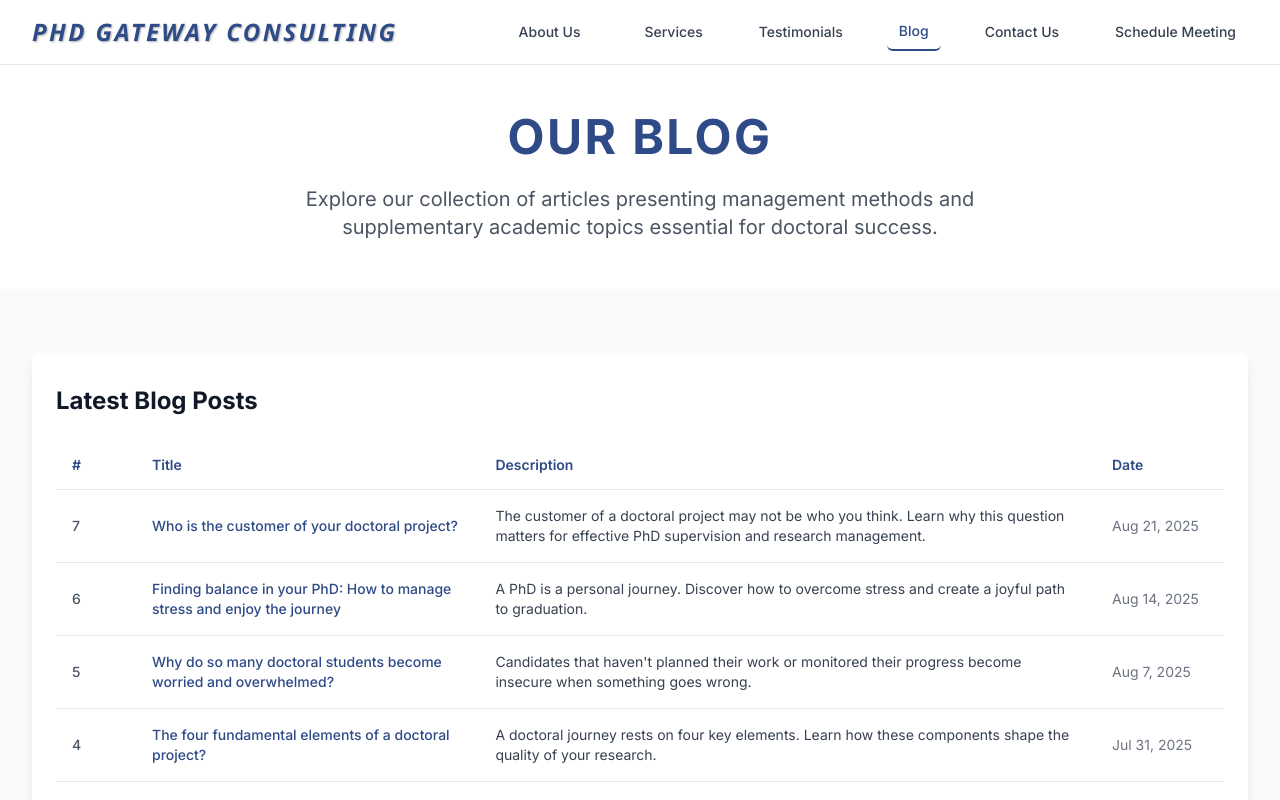
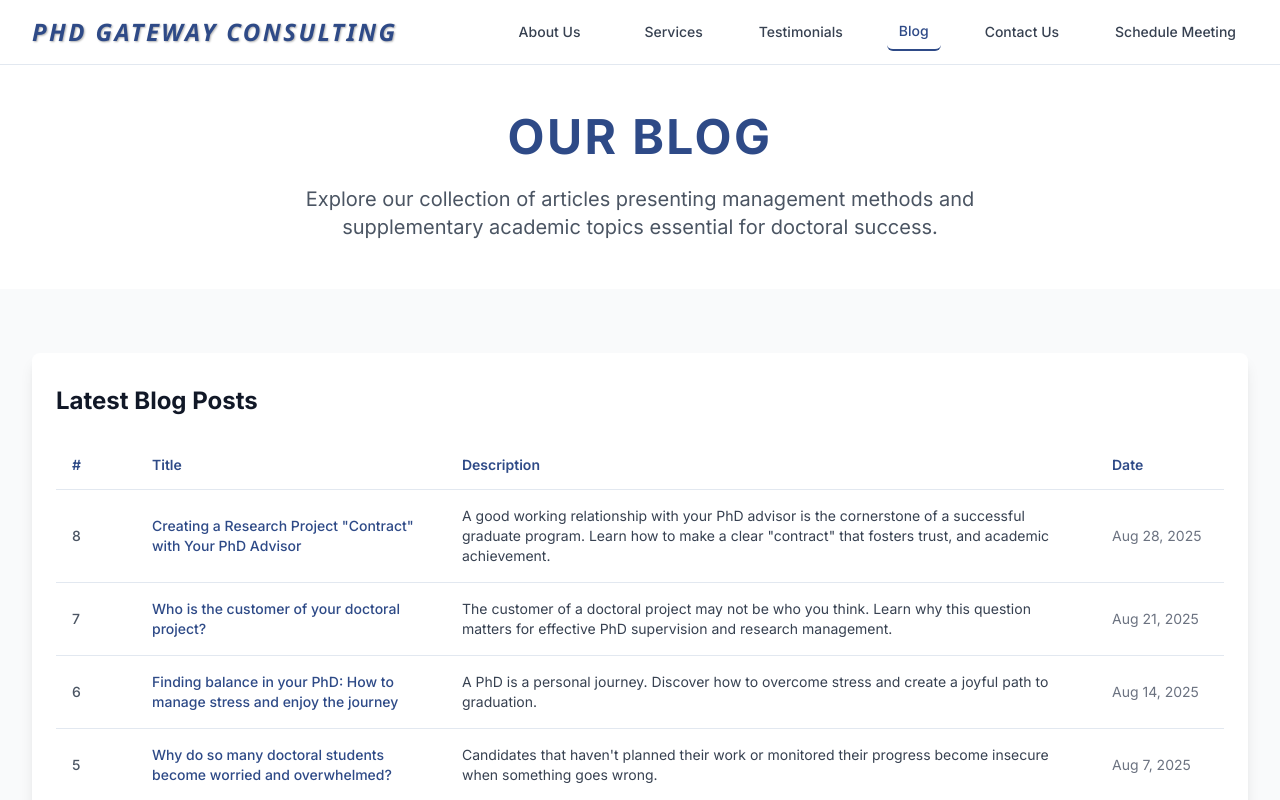
Before and after one commit to ReuvenKatz/pathway-nexus-gateway1, a React (Vite) app: page /blogs in a window 1280 px wide. Shown: the top 800 px of the page. Built offline with nearby package versions, Linux system fonts and the light colour scheme; a web font is replaced by a local one.

Commit message:
Add new blog post

```diff
--- a/src/data/blogs.ts
+++ b/src/data/blogs.ts
@@ -7,6 +7,46 @@ export interface Blog {
 }
 
 export const blogs: Blog[] = [
+  {
+    id: "9",
+    title: "Creating a Research Project \"Contract\" with Your PhD Advisor",
+    description: "A good working relationship with your PhD advisor is the cornerstone of a successful graduate program. Learn how to make a clear \"contract\" that fosters trust, and academic achievement.",
+    publishDate: "2025-08-28",
+    content: `
+      <div class="prose max-w-none">
+        <p><strong>Key words:</strong> PhD advisor contract, doctoral project milestones</p>
+
+        <p>One of the best things you can do at the very outset of your doctoral project, is to build a clear understanding with your advisor. In academia, what we refer to as the doctoral "contract" is the trust and communication which exists between both parties, an intellectual and interpersonal agreement that sets up expectations and strengthens your advisor–student relationship.</p>
+
+        <h3>Why a Doctoral "Contract" Matters</h3>
+        <p>A research project "contract" is the foundation for clear student-advisor communication, and a shared vision for your dissertation. Reaching this understanding before submitting your proposal will reduce stress and make long-term collaboration easier.</p>
+
+        <h3>Key Ingredients of the Doctoral "Contract"</h3>
+
+        <h4>Interpersonal:</h4>
+        <ul>
+          <li><strong>Your commitment:</strong> Work diligently, conduct yourself with integrity, and try to complete your dissertation within the allotted timeframe.</li>
+          <li><strong>Advisor's commitment:</strong> Show genuine interest in your studies, plan frequent meetings (weekly or bi-weekly), and provide academic guidance.</li>
+          <li><strong>Collaborative support:</strong> Your advisor should be ready to defend you on your behalf, in front of your committee, department, or faculty.</li>
+        </ul>
+
+        <h4>At the research project level:</h4>
+        <ul>
+          <li><strong>Agreed-upon topic:</strong> Agree on the general direction or theme of your dissertation.</li>
+          <li><strong>Defined scope and deliverables:</strong> Put down in writing what you intend to do and define what "success" means for this specific project.</li>
+          <li><strong>Timeline and milestones:</strong> Develop a project plan or a Gantt chart defining the key phases of your research.</li>
+        </ul>
+
+        <h3>Communication is the Core</h3>
+        <p>This "contract" requires that you clearly communicate your ideas but also listen well to what your advisor wants. Even if it's never explicitly said, you must figure out what's most important to your advisor, and this will establish your working relationship.</p>
+
+        <p>Remember: research plans evolve. Deliverables may shift, timelines need re-writing, and unexpected challenges arise. Always notify your advisor of changes and get their approval prior to moving forward. Update your Gantt chart.</p>
+
+        <h3>Final Considerations</h3>
+        <p>In practice, the final "contract" for your doctoral project is your accepted dissertation proposal, the formal document you submit to your committee after your advisor approves. By making this proposal a personal as well as an intellectual contract, you establish the foundation for a productive doctoral experience.</p>
+      </div>
+    `
+  },
   {
     id: "1",
     title: "Who is the customer of your doctoral project?",
```
